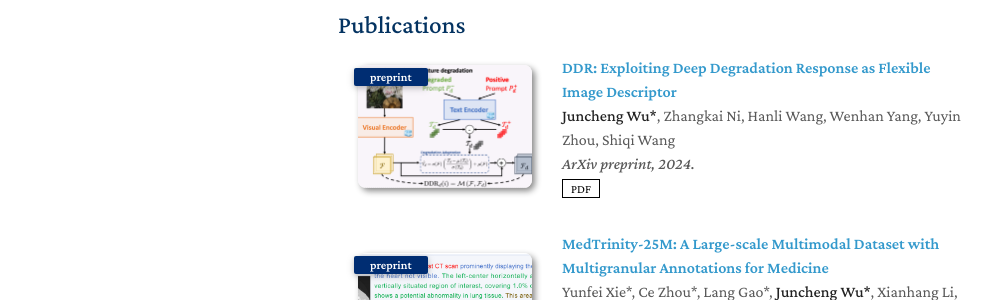
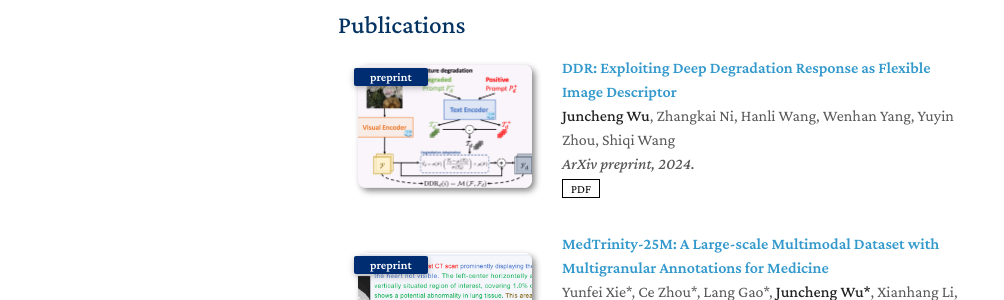
Before and after one commit to Chtholly17/Chtholly17.github.io, a Jekyll site: the page built from index.md, in a window 1280 px wide and 1372 px high. Shown: the part 527-827 px from the top of the window, without its empty margins (132-1136 px from the left). Built offline with Jekyll 4.4.1, drawn with Linux system fonts in a browser that asks for light colours; a style sheet for code colours, icons or effects is not loaded; our own code applies the rules of GitHub Pages for plain Markdown files.

Commit message:
Update minor

```diff
--- a/_data/publications.yml
+++ b/_data/publications.yml
@@ -1,7 +1,7 @@
 main:
 
   - title: "DDR: Exploiting Deep Degradation Response as Flexible Image Descriptor"
-    authors: <strong>Juncheng Wu*</strong>, Zhangkai Ni, Hanli Wang, Wenhan Yang, Yuyin Zhou, Shiqi Wang
+    authors: <strong>Juncheng Wu</strong>, Zhangkai Ni, Hanli Wang, Wenhan Yang, Yuyin Zhou, Shiqi Wang
     conference_short: preprint
     conference: ArXiv preprint, 2024.
     pdf: https://arxiv.org/pdf/2406.08377
```
